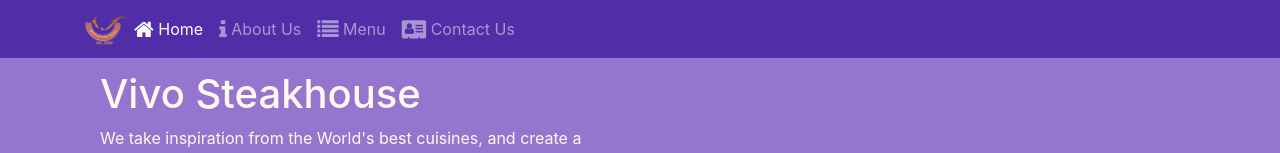
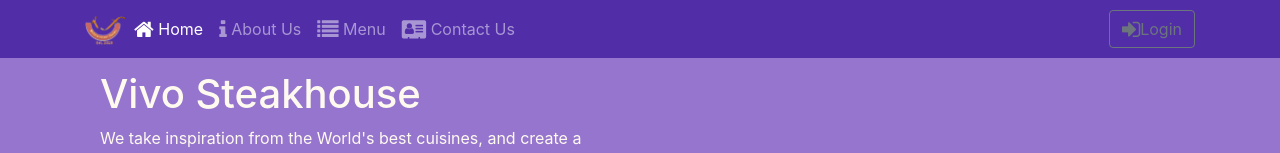
Before and after one commit to emyhoang/steakrestaurant-react, a React (Create React App) app: page /home in a window 1280 px wide. Shown: the top 153 px of the page. Built offline with nearby package versions, Linux system fonts and the light colour scheme.

Commit message:
create collapsible modal form that toggles with login button in navheader
-form is uncontrolled, handle and obtail form values directly from DOM
- to test simply alerted user of username and pw and whether checkbox was checked or not

```diff
--- a/src/components/HeaderComponent.js
+++ b/src/components/HeaderComponent.js
@@ -1,19 +1,53 @@
 import React from 'react';
-import { Navbar, NavbarBrand, Nav, NavbarToggler, Collapse, NavItem, Jumbotron } from 'reactstrap';
+import {
+  Navbar,
+  NavbarBrand,
+  Nav,
+  NavbarToggler,
+  Collapse,
+  NavItem,
+  Jumbotron,
+  Modal,
+  Button,
+  ModalHeader,
+  ModalBody,
+  Form,
+  FormGroup,
+  Label,
+  Input,
+} from 'reactstrap';
 import { NavLink } from 'react-router-dom';
+
 class Header extends React.Component {
   constructor(props) {
     super(props);
     this.state = {
       isNavOpen: false,
+      isModalOpen: false,
     };
     this.toggleNav = this.toggleNav.bind(this);
+    this.toggleModal = this.toggleModal.bind(this);
+    this.handleLogin = this.handleLogin.bind(this);
   }
 
   toggleNav() {
     this.setState({
       isNavOpen: !this.state.isNavOpen,
     });
+  }
+
+  toggleModal() {
+    this.setState({
+      isModalOpen: !this.state.isModalOpen,
+    });
+  }
+
+  handleLogin(event) {
+    this.toggleModal();
+    alert(
+      'Username ' + this.username.value + 'Password: ' + this.password.value + 'Remember: ' + this.remember.checked
+    );
+    event.preventDefault();
   }
 
   render() {
@@ -49,6 +83,13 @@
                   </NavLink>
                 </NavItem>
               </Nav>
+              <Nav className='ml-auto' navbar>
+                <NavItem>
+                  <Button outline onClick={this.toggleModal}>
+                    <span className='fa fa-sign-in fa-lg'></span>Login
+                  </Button>
+                </NavItem>
+              </Nav>
             </Collapse>
           </div>
         </Navbar>
@@ -65,6 +106,29 @@
             </div>
           </div>
         </Jumbotron>
+        <Modal isOpen={this.state.isModalOpen} toggle={this.toggleModal}>
+          <ModalHeader toggle={this.toggleModal}>Login</ModalHeader>
+          <ModalBody>
+            <Form onSubmit={this.handleLogin}>
+              <FormGroup>
+                <Label htmlFor='username'>Username</Label>
+                <Input type='text' id='username' name='username' innerRef={(input) => (this.username = input)} />
+              </FormGroup>
+              <FormGroup>
+                <Label htmlFor='password'>Password</Label>
+                <Input type='password' id='password' name='password' innerRef={(input) => (this.password = input)} />
+              </FormGroup>
+              <FormGroup check>
+                <Label check>
+                  <Input type='checkbox' name='remember' innerRef={(input) => (this.remember = input)} /> Remember me
+                </Label>
+              </FormGroup>
+              <Button type='submit' value='submit' color='primary'>
+                Login
+              </Button>
+            </Form>
+          </ModalBody>
+        </Modal>
       </React.Fragment>
     );
   }
```
